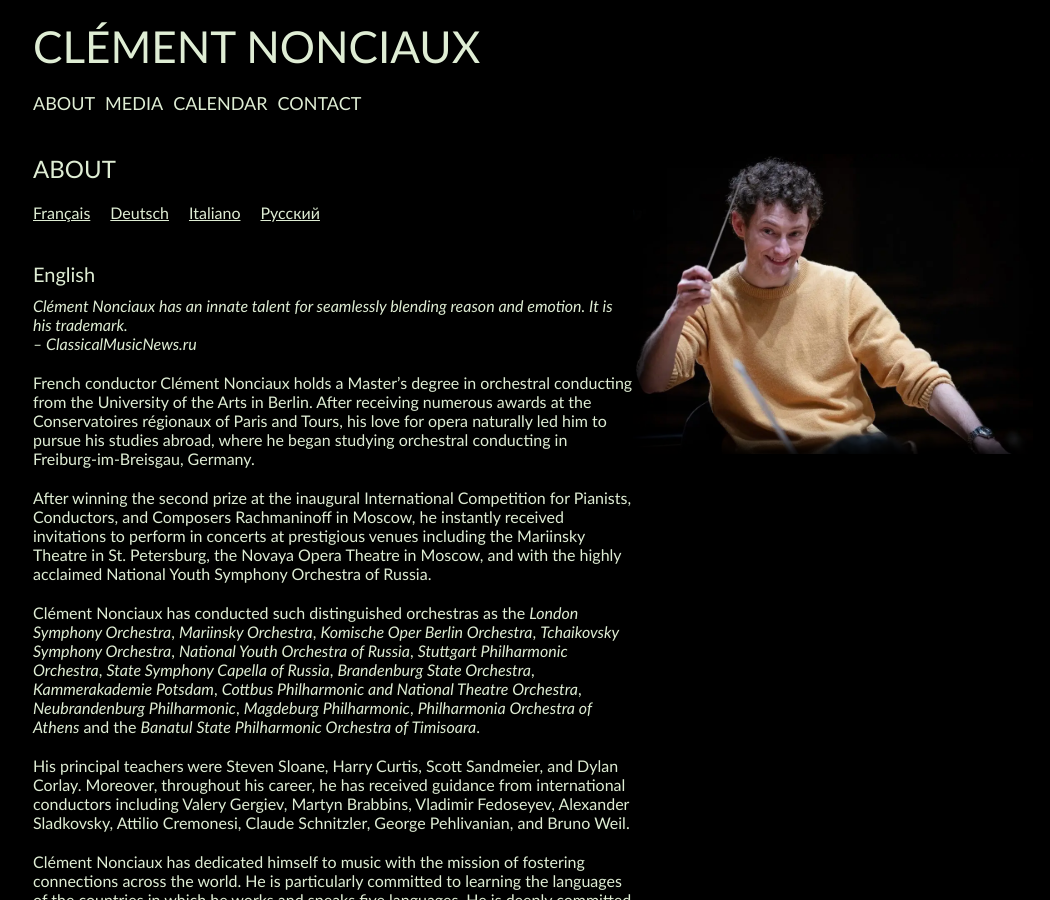
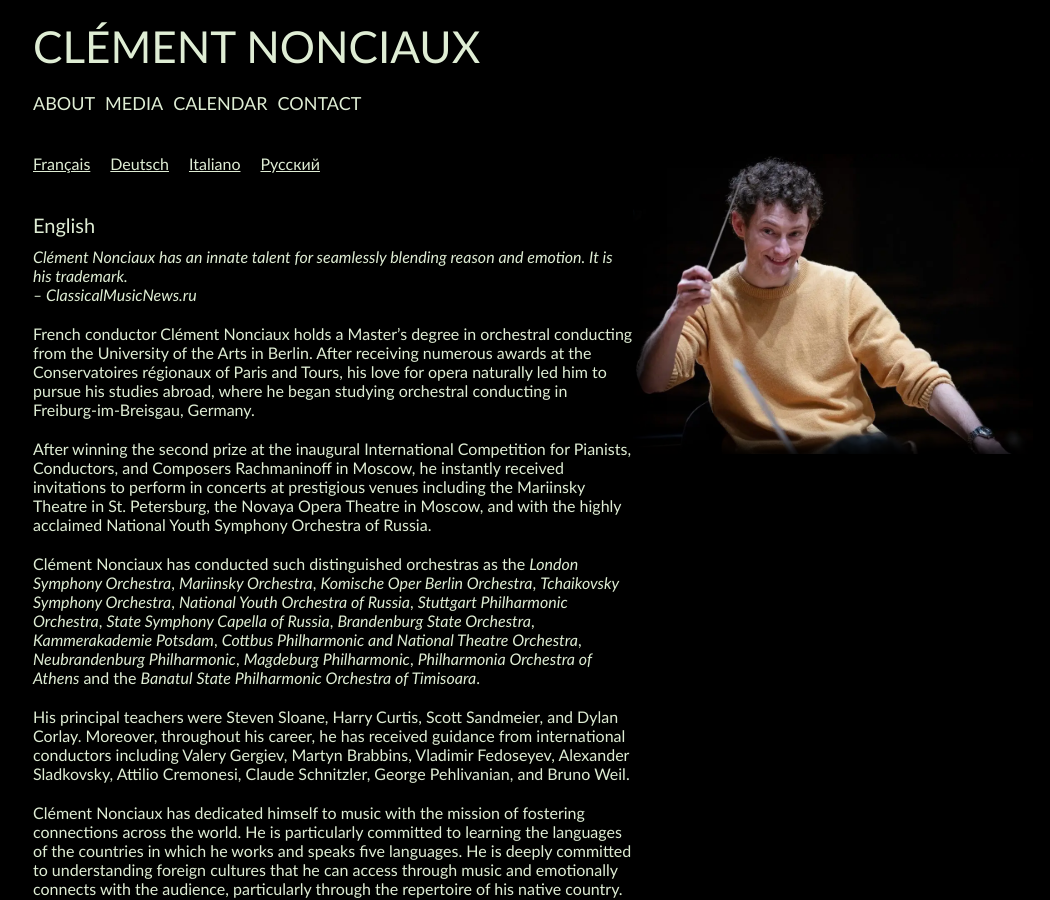
Before and after one commit to martincadoux/clementnonciaux.com, a Jekyll site: the page built from _pages/about.html, in a window 1280 px wide and 900 px high. Shown: the whole window, without its empty margins (107-1157 px from the left). Built offline with Jekyll 4.4.1, drawn with Linux system fonts in a browser that asks for light colours.

Commit message:
Delete class about

```diff
--- a/_pages/about.html
+++ b/_pages/about.html
@@ -4,7 +4,6 @@ title: About - Clément Nonciaux
 
 <div class="layout-content">
   <div class="layout-content-start">
-    <h1 class="typo-h1">About</h1>
 
     <nav class="languages">
       <ul class="languages__list">
```
